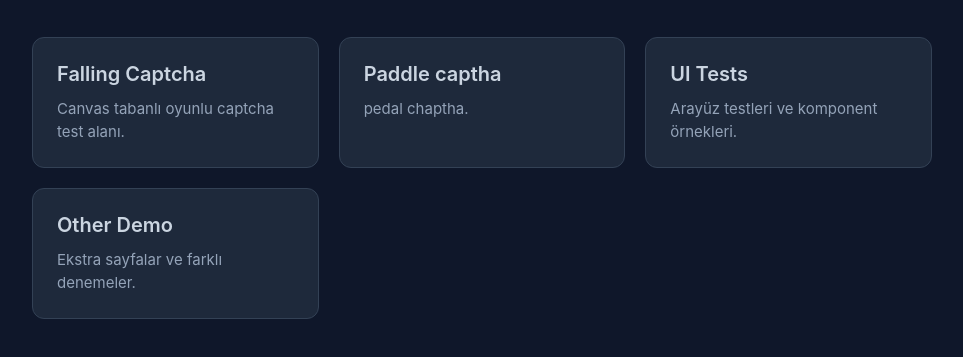
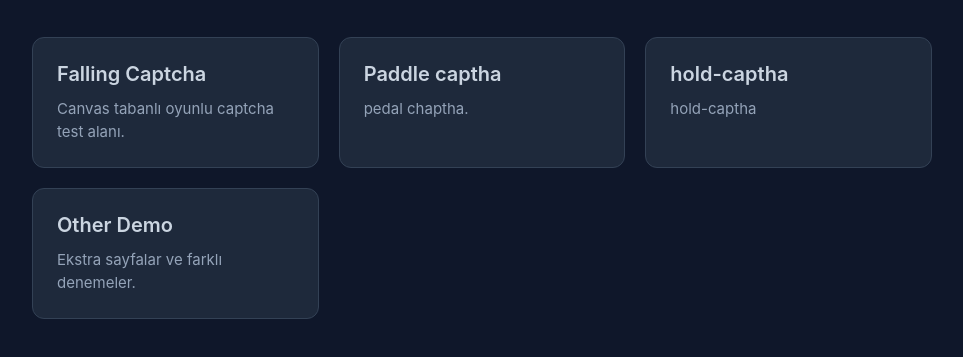
Before and after one commit to slymanmrcan/some-testing, a plain HTML site: page index.html in a window 1280 px wide. Shown: the part 103-460 px from the top of the page, without its empty margins (158-1121 px from the left). Drawn offline with Linux system fonts and the light colour scheme.

Commit message:
Replace UI Tests link with hold-captha link

```diff
--- a/index.html
+++ b/index.html
@@ -86,9 +86,9 @@
         <p>pedal chaptha.</p>
       </a>
 
-      <a href="./ui-tests/" class="card">
-        <h2>UI Tests</h2>
-        <p>Arayüz testleri ve komponent örnekleri.</p>
+      <a href="./hold-captha/" class="card">
+        <h2>hold-captha</h2>
+        <p>hold-captha</p>
       </a>
 
       <a href="./other-demo/" class="card">
```
